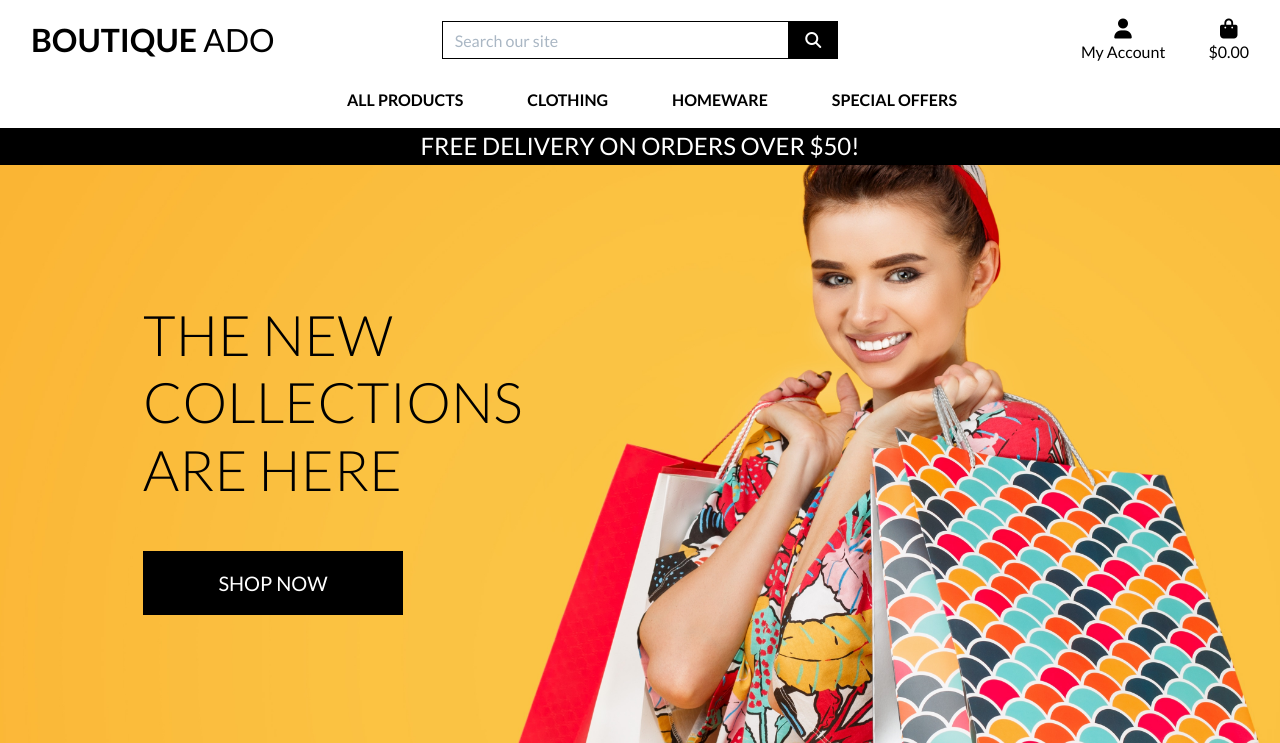
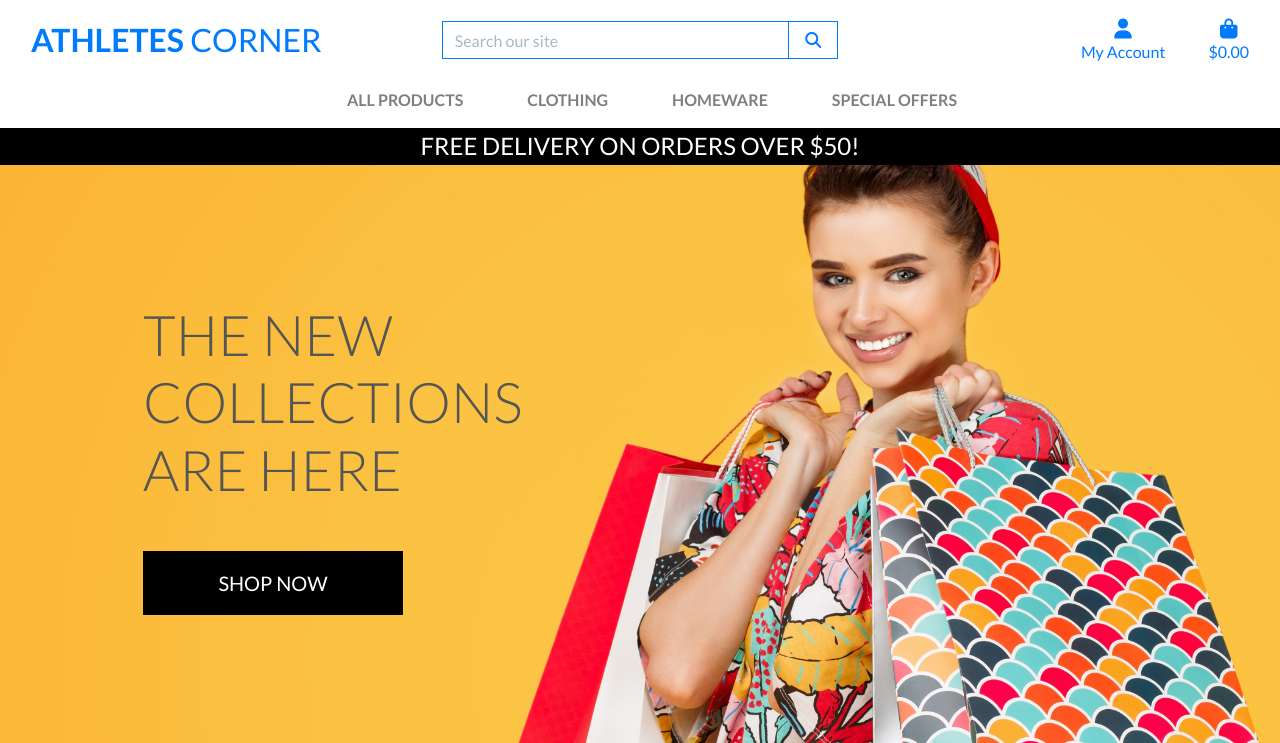
Before and after one commit to UloE-G/Athletes-Corner, a Django app: page / in a window 1280 px wide. Shown: the top 743 px of the page. Run offline with Django 3.2, Linux system fonts and the light colour scheme; some libraries are stand-ins or nearby versions.

Commit message:
Added blue color

```diff
--- a/static/css/base.css
+++ b/static/css/base.css
@@ -61,12 +61,20 @@ body {
     color: white;
 }
 
-.text-black {
+/* .text-black {
     color: #000 !important;
+} */
+
+.text-blue {
+    color: #007BFF !important;
 }
 
-.border-black {
+/* .border-black {
     border: 1px solid black !important;
+} */
+
+.border-blue {
+    border: 1px solid #007BFF !important;
 }
 
 .bg-black {
--- a/templates/base.html
+++ b/templates/base.html
@@ -43,24 +43,24 @@
     {% block extra_js %}
     {% endblock %}
 
-    <title>Boutique Ado {% block extra_title %}{% endblock %}</title>
+    <title>Athletes Corner {% block extra_title %}{% endblock %}</title>
   </head>
   <body>
     <header class="container-fluid fixed-top">
         <div id="topnav" class="row bg-white pt-lg-2 d-none d-lg-flex">
             <div class="col-12 col-lg-4 my-auto py-1 py-lg-0 text-center text-lg-left">
                 <a href="{% url 'home' %}" class="nav-link main-logo-link">
-                    <h2 class="logo-font text-black my-0"><strong>Boutique</strong> Ado</h2>
+                    <h2 class="logo-font text-blue my-0"><strong>Athletes</strong> Corner</h2>
                 </a>
             </div>
             <div class="col-12 col-lg-4 my-auto py-1 py-lg-0">
                 <form method="GET" action="{% url 'products' %}">
                     <div class="input-group w-100">
-                        <input class="form-control border border-black rounded-0" type="text" name="q" placeholder="Search our site">
+                        <input class="form-control border border-blue rounded-0" type="text" name="q" placeholder="Search our site">
                         <div class="input-group-append">
-                            <button class="form-control btn btn-black border border-black rounded-0" type="submit">
+                            <button class="form-control btn btn-blue border border-blue rounded-0" type="submit">
                                 <span class="icon">
-                                    <i class="fas fa-search"></i>
+                                    <i class="fas fa-search text-blue"></i>
                                 </span>
                             </button>
                         </div>
@@ -70,7 +70,7 @@
             <div class="col-12 col-lg-4 my-auto py-1 py-lg-0">
                 <ul class="list-inline list-unstyled text-center text-lg-right my-0">
                     <li class="list-inline-item dropdown">
-                        <a class="text-black nav-link" href="#" id="user-options" data-toggle="dropdown" aria-haspopup="true" aria-expanded="false">
+                        <a class="text-blue nav-link" href="#" id="user-options" data-toggle="dropdown" aria-haspopup="true" aria-expanded="false">
                             <div class="text-center">
                                 <div><i class="fas fa-user fa-lg"></i></div>
                                 <p class="my-0">My Account</p>
@@ -90,7 +90,7 @@
                         </div>
                     </li>
                     <li class="list-inline-item">
-                        <a class="{% if grand_total %}text-info font-weight-bold{% else %}text-black{% endif %} nav-link" href="{% url 'view_bag' %}">
+                        <a class="{% if grand_total %}text-info font-weight-bold{% else %}text-blue{% endif %} nav-link" href="{% url 'view_bag' %}">
                             <div class="text-center">
                                 <div><i class="fas fa-shopping-bag fa-lg"></i></div>
                                 <p class="my-0">
```
